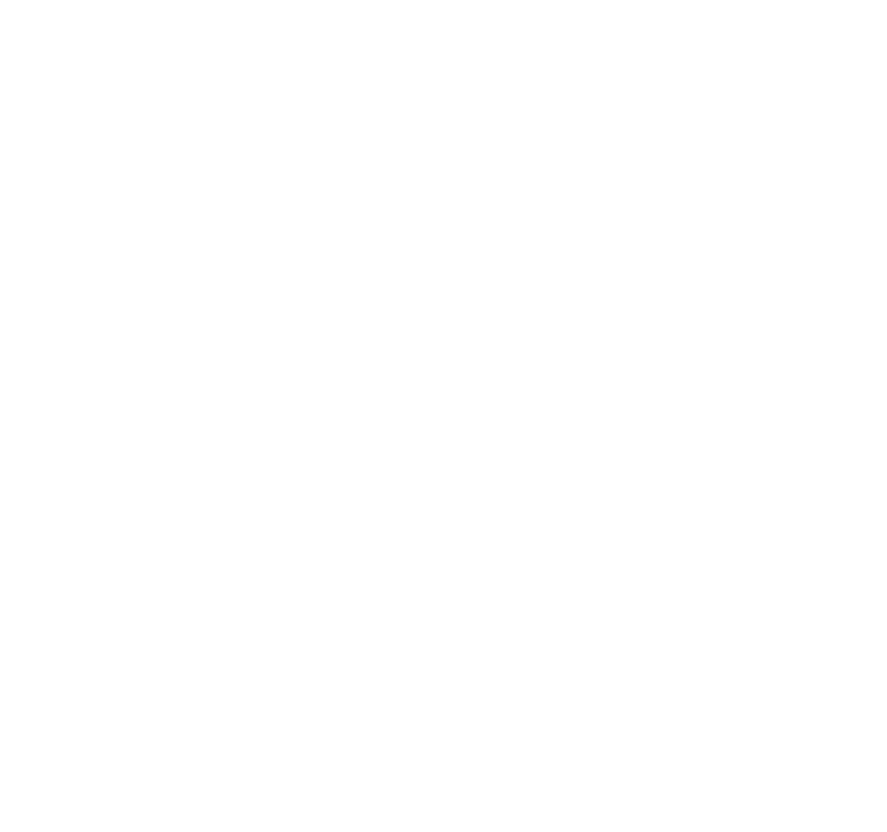
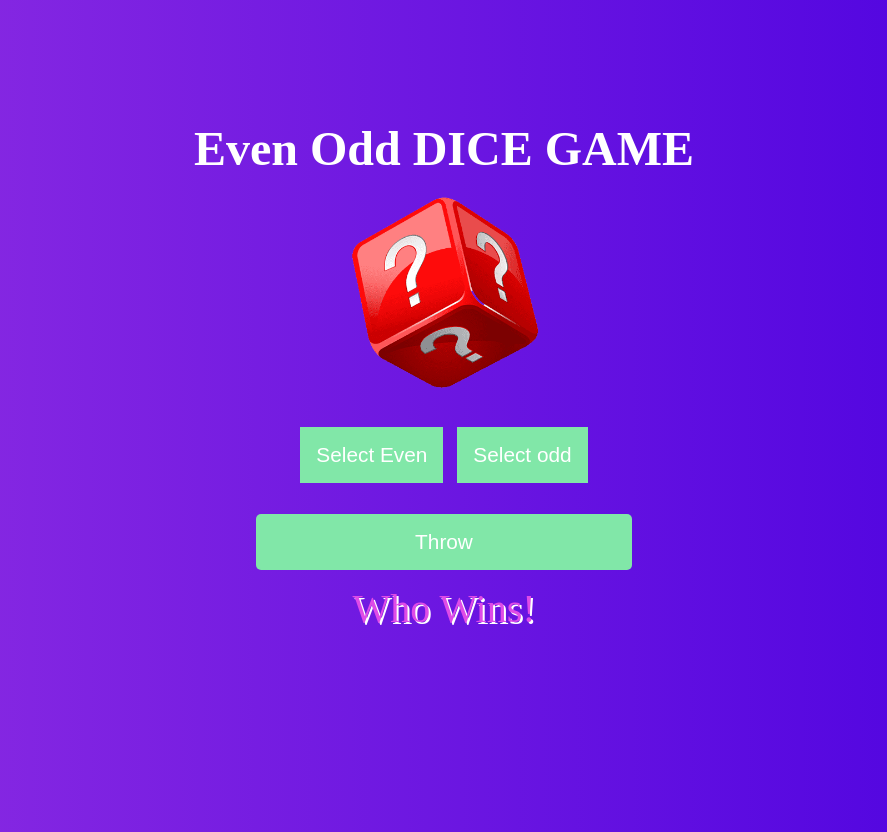
Before and after one commit to SaranshMalik3355/Roll-the-dice, a plain HTML site: page index.html in a window 1280 px wide. Shown: the whole page, without its empty margins (196-1083 px from the left). Before the commit the page ends 800 px from the top, so only its background shows below. Drawn offline with Linux system fonts and the light colour scheme.

Commit message:
Readme.md commit

```diff
--- a/index.html
+++ b/index.html
@@ -13,7 +13,16 @@
 <body>
 
     <div class="container">
-
+        <h1 class="title">Even Odd DICE GAME </h1>
+        <img class="dice-image" src="./Images/dice-question.png" alt="dice with question marks">
+        <div class="controls">
+            <div class="even-odd-controls">
+                <button class="btn-even">Select Even</button>
+                <button class="btn-odd">Select odd</button>
+            </div>
+            <button class="dice-throw">Throw</button>
+            <p class="result">Who Wins!</p>
+        </div>
     </div>
     <script src="app.js" async defer></script>
 </body>
--- a/style.css
+++ b/style.css
@@ -0,0 +1,78 @@
+* {
+  margin: 0;
+  padding: 0;
+  box-sizing: border-box;
+  margin-bottom: 1rem;
+  overflow-y: hidden;
+}
+
+body {
+  background-image: linear-gradient(to right, #8e2de2, #4a00e0);
+  height: 100vh;
+  display: flex;
+  justify-content: center;
+  align-items: center;
+}
+
+.container {
+  text-align: center;
+}
+
+.title {
+  color: white;
+  font-size: 3rem;
+}
+
+.dice-image {
+  width: 200px;
+  height: 200px;
+  border-radius: 25%;
+
+}
+
+.controls {
+  display: flex;
+  flex-direction: column;
+  align-items: center;
+}
+
+.even-odd-controls {
+  padding: 15px;
+}
+
+.btn-even,
+.btn-odd,
+.dice-throw {
+  margin: 0 5px;
+  font-size: 1.3rem;
+  padding: 1rem;
+  background-color: rgb(129, 231, 168);
+  border: none;
+  color: white;
+  cursor: pointer;
+}
+
+.dice-throw {
+  width: 75%;
+  border-radius: 5px;
+}
+
+.btn-even:hover,
+.btn-odd:hover,
+.dice-throw:hover {
+  border-radius: 5px;
+  opacity: 0.5;
+}
+.result {
+  margin-top: 15px;
+  font-size: 2.5rem;
+  color: rgb(223, 75, 231);
+  text-shadow: 2px 2px white;
+}
+
+.btn-even-odd-select {
+  background-color: green;
+  color: white;
+}
+
+/* making animation */
```
Also changed, not shown: Images/dice-question.png (added), Images/dice1.png (added), Images/dice2.png (added), Images/dice3.png (added), Images/dice4.png (added), Images/dice5.png (added), Images/dice6.png (added), 1 other file.
